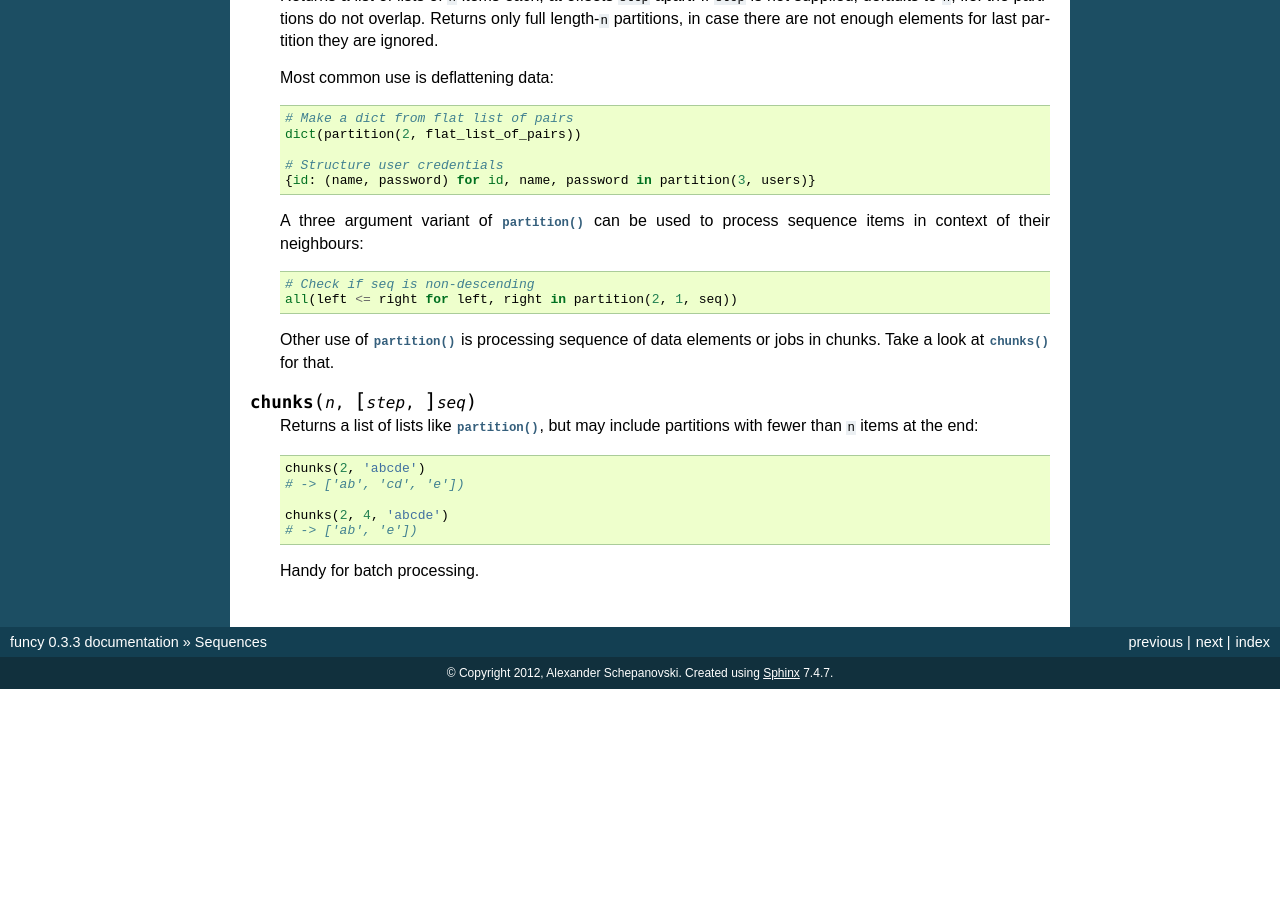
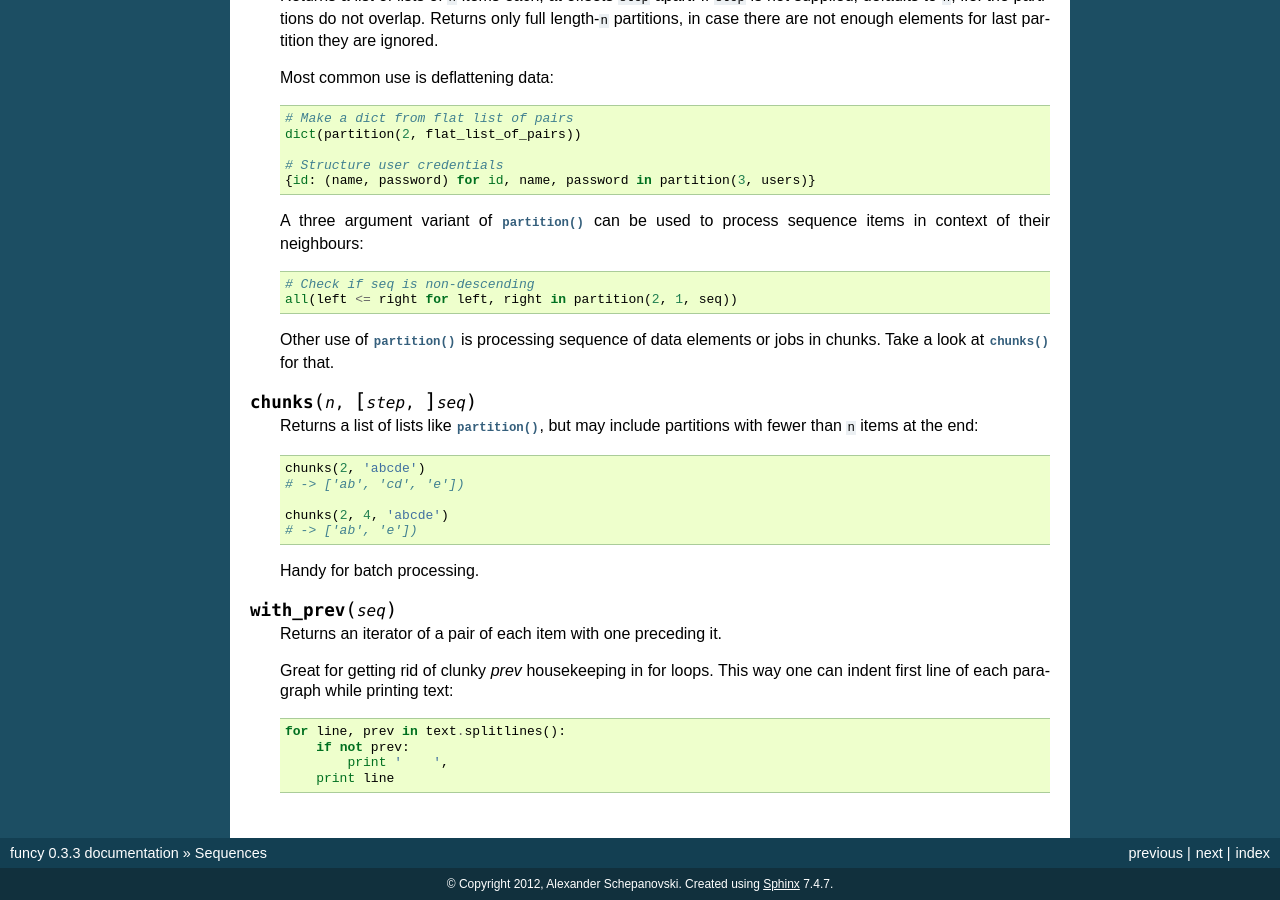
Before and after one commit to Jamaal224/funcy, a Sphinx documentation site: the page built from docs/seqs.rst, in a window 1280 px wide and 900 px high, scrolled down 6159 px. Built offline with Sphinx 7.4.7, drawn with Linux system fonts in a browser that asks for light colours; pages that are not in the unit, such as notebooks, are missing from menus; before the commit the page ends 6848 px from its top, so only the background shows below that.

Commit message:
Added with_prev()

```diff
--- a/docs/seqs.rst
+++ b/docs/seqs.rst
@@ -371,3 +371,14 @@ Data mangling
         # -> ['ab', 'e'])
 
     Handy for batch processing.
+
+.. function:: with_prev(seq)
+
+    Returns an iterator of a pair of each item with one preceding it.
+
+    Great for getting rid of clunky `prev` housekeeping in for loops. This way one can indent first line of each paragraph while printing text::
+
+        for line, prev in text.splitlines():
+            if not prev:
+                print '    ',
+            print line
```
Also changed, not shown: 3 other files.
